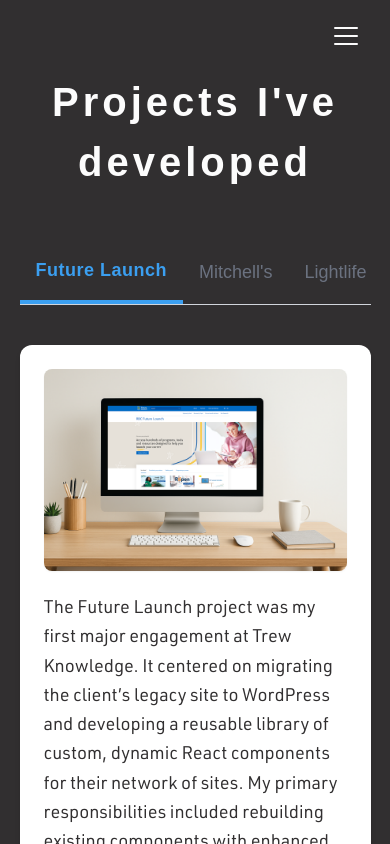
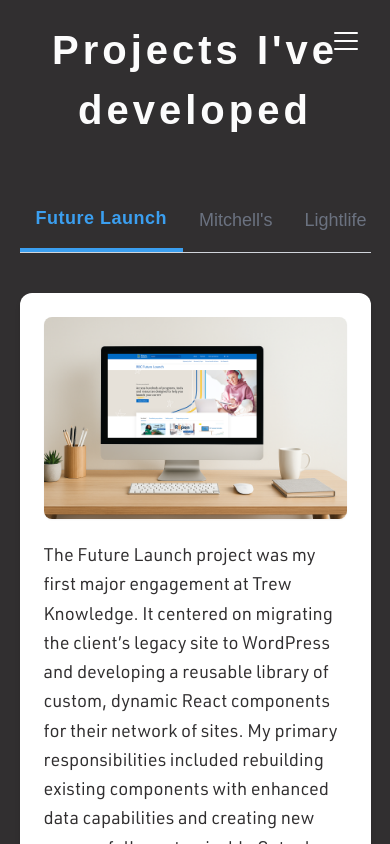
Before and after one commit to AdrianKitsu/my-portfolio, a React (Create React App) app: page /portfolio in a window 390 px wide. Shown: the top 844 px of the page. Built offline with nearby package versions, Linux system fonts and the light colour scheme; a web font is replaced by a local one.

Commit message:
hamburger menu always present

```diff
--- a/src/components/Navbar.tsx
+++ b/src/components/Navbar.tsx
@@ -15,7 +15,7 @@
 
   return (
     <nav className="relative z-50">
-      <div className="flex justify-end px-6 py-4">
+      <div className="flex justify-end px-6 py-4 fixed right-[0] z-2 mt-[-15px]">
         <button
           onClick={handleClick}
           className="relative flex flex-col justify-center items-center w-10 h-10 group z-10"
--- a/src/pages/About.tsx
+++ b/src/pages/About.tsx
@@ -5,7 +5,7 @@
 const About = () => {
   return (
     <>
-      <h2 className="mb-5 text-center text-[#fcfcfc] tracking-[4px] text-[40px] sm:text-[60px]">
+      <h2 className="mb-5 text-center text-[#fcfcfc] tracking-[4px] text-[40px] sm:text-[60px] mt-5">
         About
       </h2>
       <div className="w-[90%] mx-auto mt-12 bg-white shadow-md rounded-xl p-6 md:p-10">
--- a/src/pages/Portfolio.tsx
+++ b/src/pages/Portfolio.tsx
@@ -65,7 +65,7 @@
 
   return (
     <>
-      <h2 className="mb-5 text-center text-[#fcfcfc] tracking-[4px] text-[40px] sm:text-[60px]">
+      <h2 className="mb-5 text-center text-[#fcfcfc] tracking-[4px] text-[40px] sm:text-[60px]  mt-5">
         Projects I've developed
       </h2>
       <div className="wrapper w-[90%] max-w-7xl mx-auto mt-12">
```
